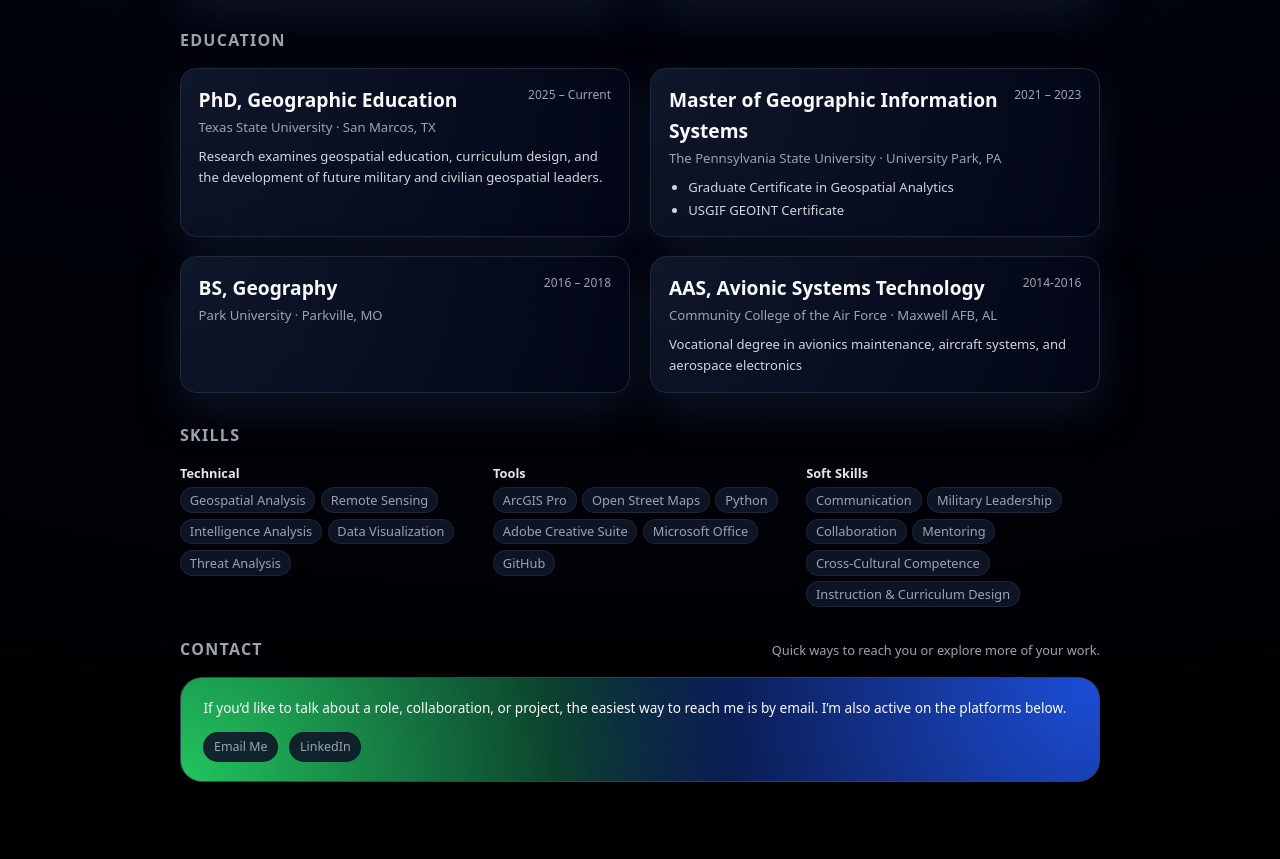
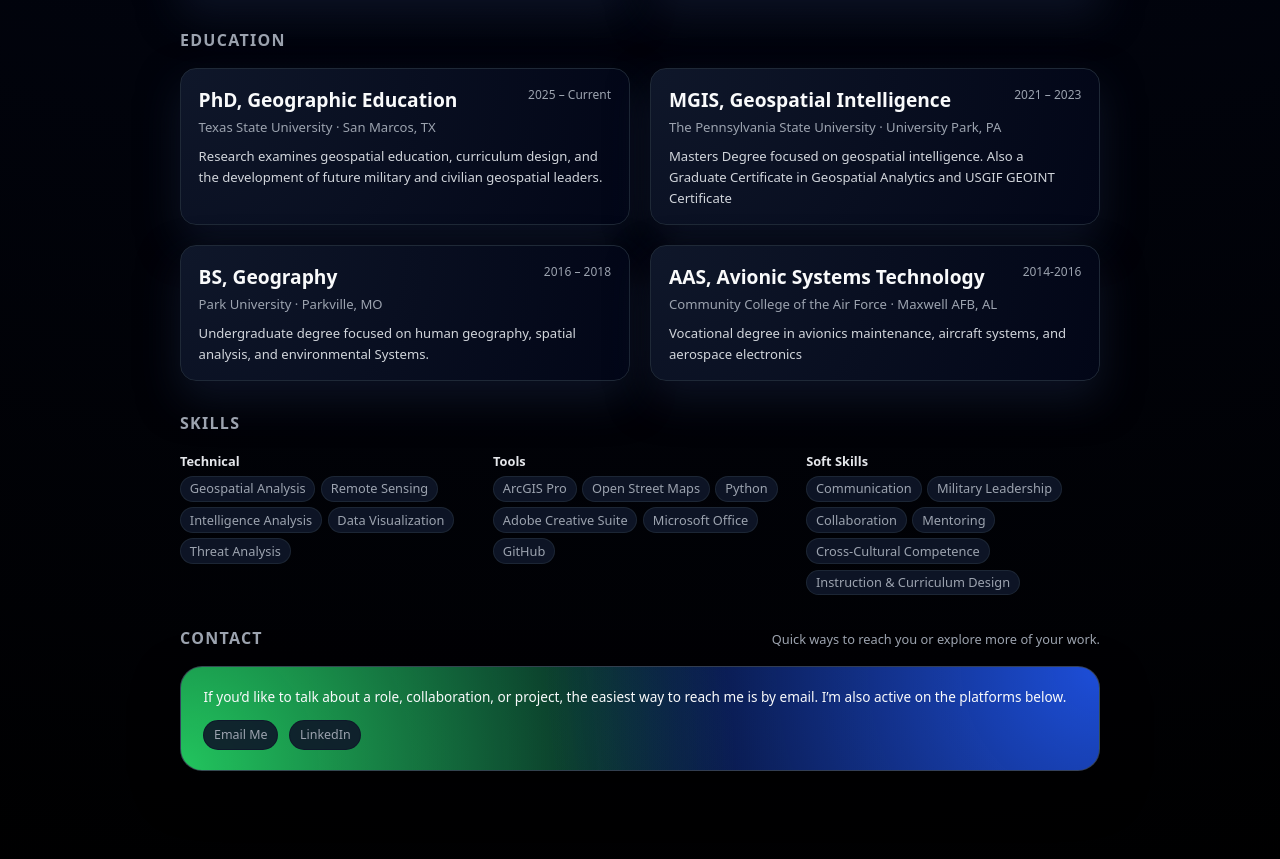
Before and after one commit to dumaleja/Portfolio, a plain HTML site: page index.html in a window 1280 px wide. Shown: the part 2074-2933 px from the top of the page. Drawn offline with Linux system fonts and the light colour scheme.

Commit message:
Update index.html

```diff
--- a/index.html
+++ b/index.html
@@ -775,7 +775,7 @@
           <article class="card">
             <div class="card-header">
               <div>
-                <div class="card-title">Master of Geographic Information Systems</div>
+                <div class="card-title">MGIS, Geospatial Intelligence</div>
                 <div class="card-subtitle">
                   The Pennsylvania State University · University Park, PA
                 </div>
@@ -783,9 +783,7 @@
               <div class="card-meta">2021 – 2023</div>
             </div>
             <div class="card-body">
-                <ul>
-                    <li>Graduate Certificate in Geospatial Analytics</li>
-                    <li>USGIF GEOINT Certificate</li>
+                    <p>Masters Degree focused on geospatial intelligence. Also a Graduate Certificate in Geospatial Analytics and USGIF GEOINT Certificate</p>
             </div>
           </article>
 
@@ -800,6 +798,7 @@
             <div class="card-meta">2016 – 2018</div>
           </div>
           <div class="card-body">
+            <p>Undergraduate degree focused on human geography, spatial analysis, and environmental Systems.</p>
           </div>
         </article>
 
```
